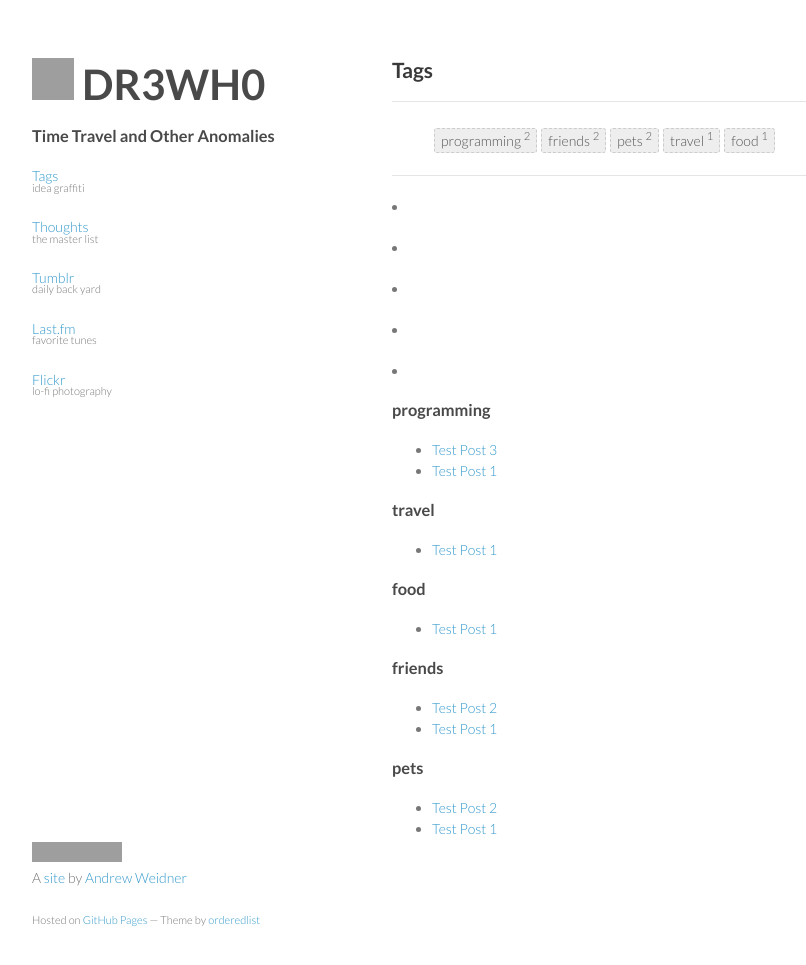
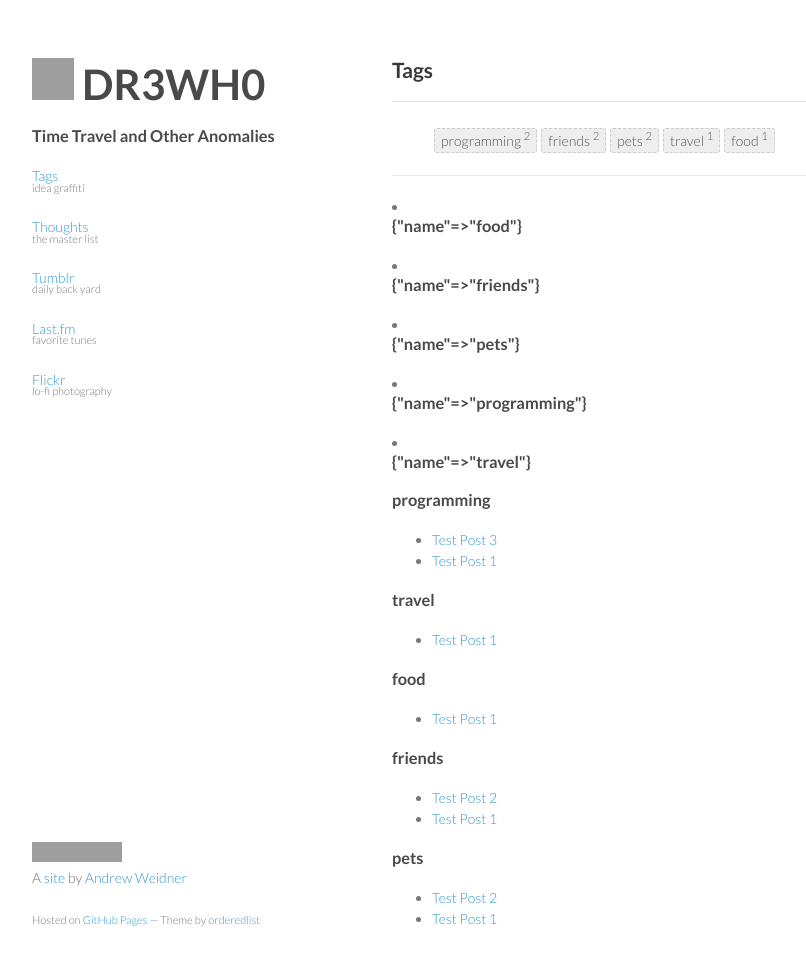
Before and after one commit to drewhop/drewhop.github.io, a Jekyll site: the page built from tags.html, in a window 1280 px wide and 999 px high. Shown: the top 965 px of the window, without its empty margins (178-984 px from the left). Built offline with Jekyll 4.4.1, drawn with Linux system fonts in a browser that asks for light colours; comment, search, counter and statistics services are not loaded; grey boxes are pictures that could not be loaded.

Commit message:
Update tags.html

```diff
--- a/tags.html
+++ b/tags.html
@@ -49,7 +49,7 @@ group: navigation
   {% capture this_word %}
     {{ get_items | split:' ' | sort | join:' ' | truncatewords:item | remove:'...' | split:' ' | last }}
   {% endcapture %}
-  <li><!--<a class="caps" href={{ this_word }}>--><h3>{{ this_word[0].name }}</h3></li>
+  <li><!--<a class="caps" href={{ this_word }}>--><h3>{{ this_word }}</h3></li>
 {% endfor %}
 
 
```
